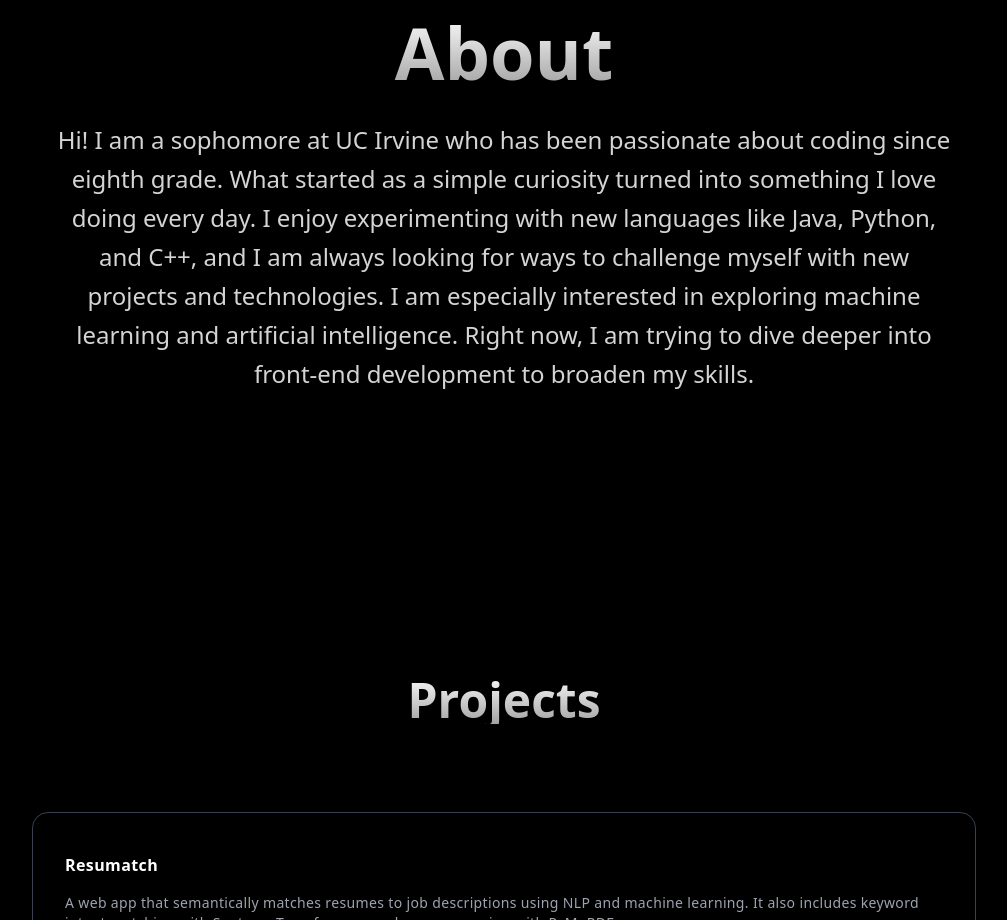
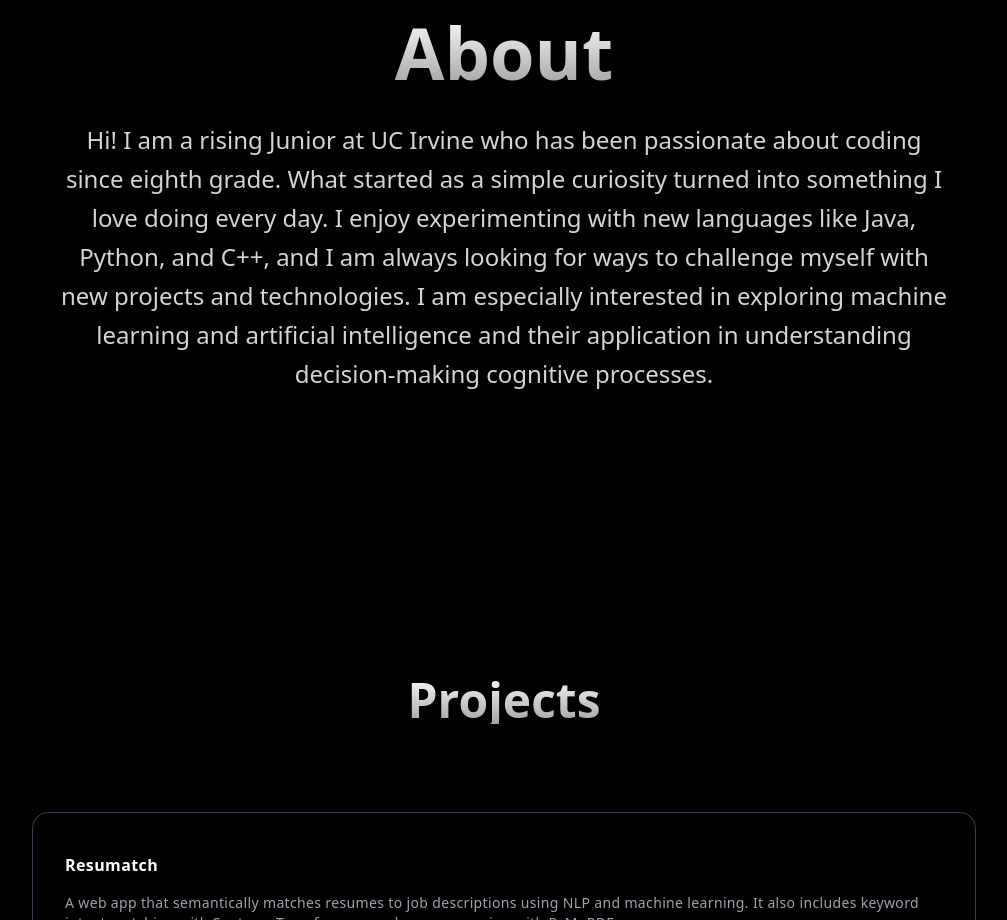
Before and after one commit to nishka1152/personal-portfolio, a React (Vite) app: page / in a window 1280 px wide. Shown: the part 860-1780 px from the top of the page, without its empty margins (136-1143 px from the left). Built offline with nearby package versions, Linux system fonts and the light colour scheme.

Commit message:
Update About.tsx

```diff
--- a/src/components/About.tsx
+++ b/src/components/About.tsx
@@ -13,12 +13,11 @@ const About = () => {
             <div className="space-y-8 mt-8">
               <div>
                 <p className="font-inter text-neutral-300 text-center leading-relaxed mb-4 text-2xl">
-                  Hi! I am a sophomore at UC Irvine who has been passionate about coding since eighth grade.
+                  Hi! I am a rising Junior at UC Irvine who has been passionate about coding since eighth grade.
                   What started as a simple curiosity turned into something I love doing every day.
                   I enjoy experimenting with new languages like Java, Python, and C++, and
                   I am always looking for ways to challenge myself with new projects and technologies.
-                  I am especially interested in exploring machine learning and artificial intelligence.
-                  Right now, I am trying to dive deeper into front-end development to broaden my skills.
+                  I am especially interested in exploring machine learning and artificial intelligence and their application in understanding decision-making cognitive processes.
                 </p>
               </div>
 
```
